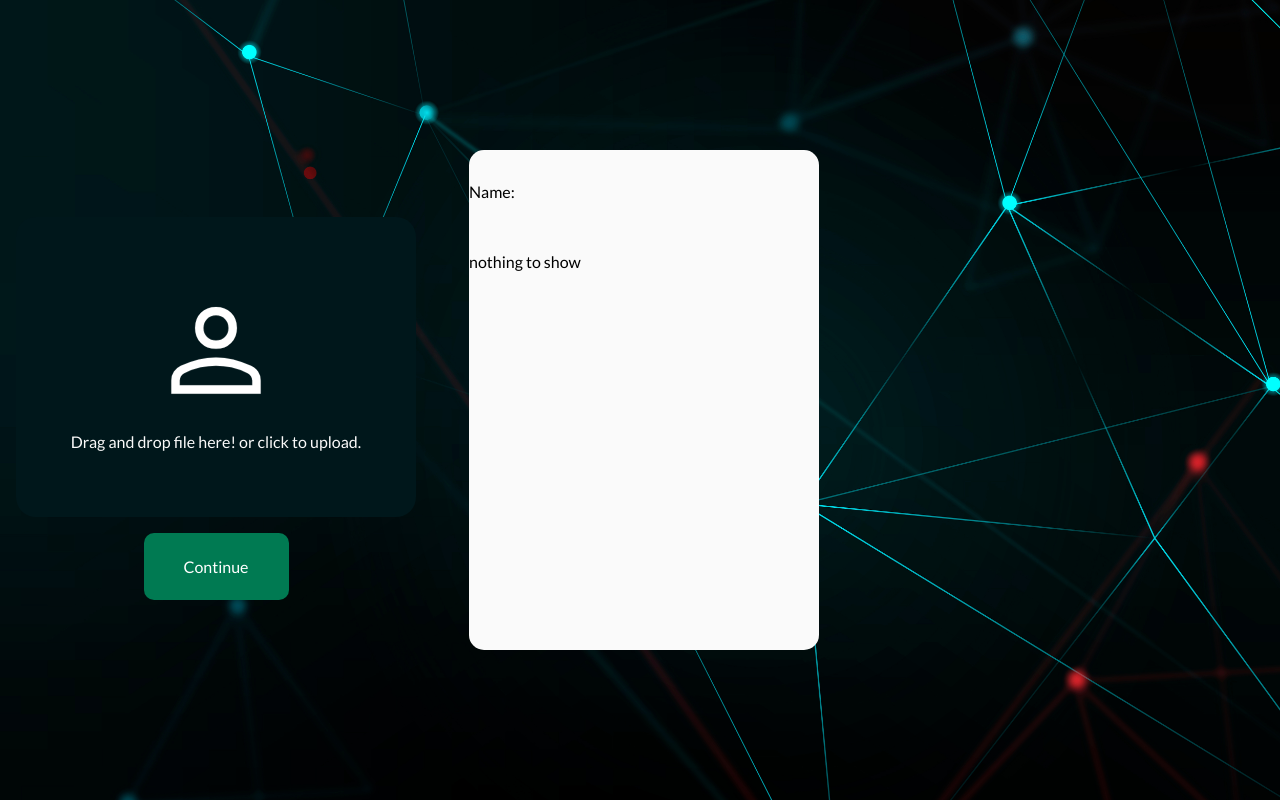
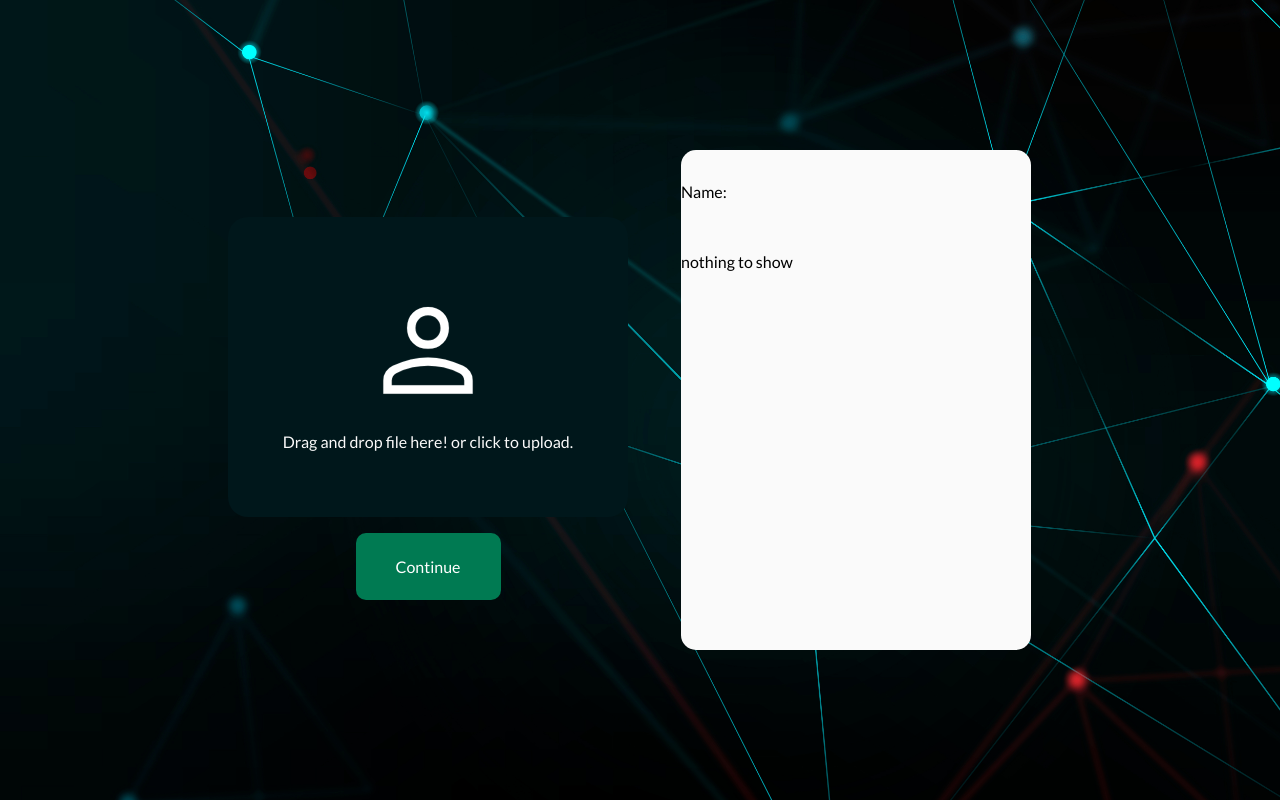
Before and after one commit to AniketKale-coder/Criminal-Database, a Flask app: page / in a window 1280 px wide. Run offline with Flask 3, Linux system fonts and the light colour scheme; some libraries are stand-ins or nearby versions.

Commit message:
new changes

```diff
--- a/static/index.css
+++ b/static/index.css
@@ -1,6 +1,6 @@
 @font-face {
     font-family: lato;
-    src: url(../fonts/Lato-Regular.ttf);
+    src: url(./fonts/Lato-Regular.ttf);
   }
 
 
@@ -17,6 +17,7 @@
     background-size: cover;
     color: white;
     display: flex;
+    justify-content: center;
     flex: 1;
     font-family: lato;
   }
--- a/static/index.js
+++ b/static/index.js
@@ -12,7 +12,6 @@ function uploadImage() {
     imageContainer.style.backgroundImage = `url(${imgLink})`;
     imageContainer.textContent = "";
   } else {
-    // Handle the case when no image is selected
     imageContainer.style.backgroundImage = "";
     imageContainer.textContent = "Drag and drop file here! or click to upload.";
   }
@@ -51,15 +50,17 @@ async function sendImageToServer() {
       formData.append('image', file);
 
       try {
-            const response = await fetch('YOUR_AWS_API_ENDPOINT_URL', {
+          const response = await fetch('https://ryufmqrr61.execute-api.us-east-1.amazonaws.com/dev/', {
               method: 'POST',
               body: formData
           });
 
+          if (response.ok) {
               const responseData = await response.json();
-
-
               handleResponse(responseData);
+          } else {
+              console.error('Image upload failed with status:', response.status);
+          }
       } catch (error) {
           console.error('Error uploading image:', error);
       }
@@ -83,12 +84,10 @@ async function handleResponse(responseData) {
         nameElement.textContent = `Name: ${responseData.name}`;
         infoElement.textContent = responseData.info;
         resultImageElement.src = responseData.imageURL;
-
-        // Hide the drag and drop area and show the right container
         dragArea.style.display = 'none';
         rightContainer.style.display = 'block';
     } else {
-        // Handle the case where the response data is incomplete or unexpected
+
         console.error('Invalid response data:', responseData);
     }
 }
```
Also changed, not shown: static/fonts/Dosis-SemiBold.ttf (renamed from fonts/Dosis-SemiBold.ttf), static/fonts/Lato-Regular.ttf (renamed from fonts/Lato-Regular.ttf), static/fonts/NovaSquare-Regular.ttf (renamed from fonts/NovaSquare-Regular.ttf). Lines whose indentation alone changed are shown as unchanged.
